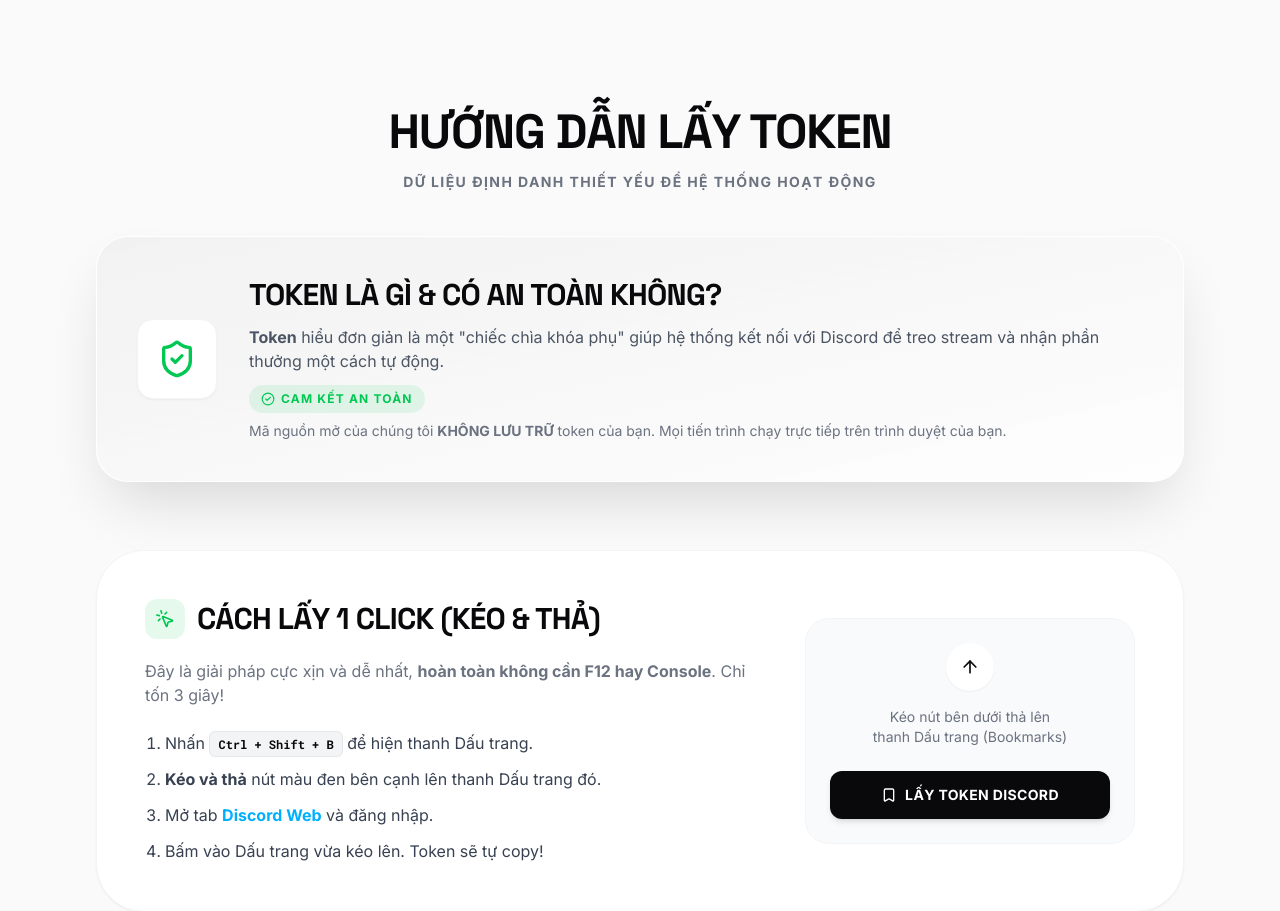
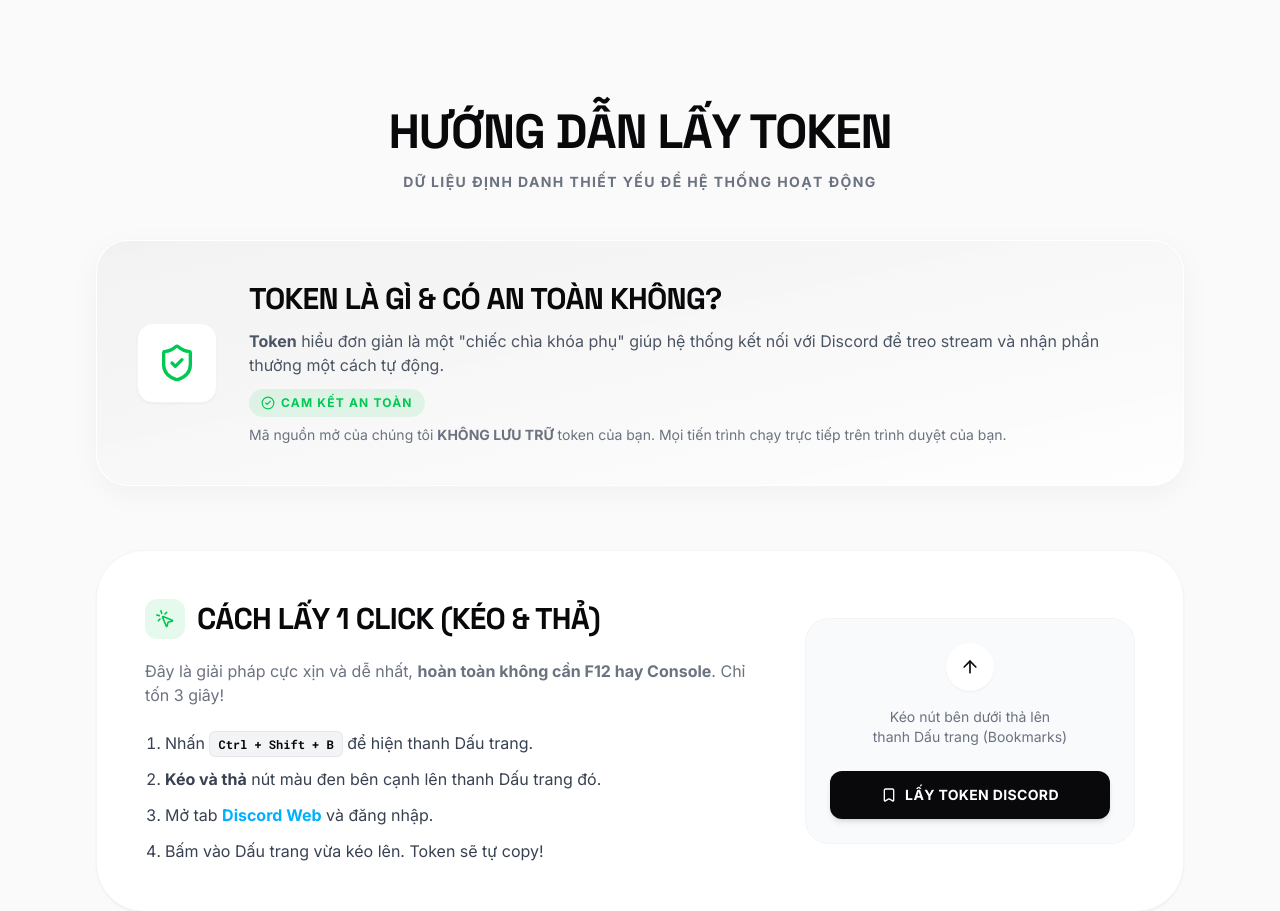
Before and after one commit to tanbaycu/discord-quest-web, a Flask app: page / in a window 1280 px wide, with the pointer over the restyled element. Shown: the part 856-1767 px from the top of the page. Run offline with Flask 3, Linux system fonts and the light colour scheme; some libraries are stand-ins or nearby versions.

Commit message:
style(ui): Remove jump hover effect on glass-panel cards

```diff
--- a/templates/index.html
+++ b/templates/index.html
@@ -87,10 +87,6 @@
             box-shadow: 0 20px 40px -10px rgba(0, 0, 0, 0.1), inset 0 1px 0 rgba(255,255,255,1);
             border-radius: 2rem;
             transition: all 0.4s cubic-bezier(0.16, 1, 0.3, 1);
-        }
-        .glass-panel:hover {
-            box-shadow: 0 30px 60px -15px rgba(0, 0, 0, 0.15), inset 0 1px 0 rgba(255,255,255,1);
-            transform: translateY(-4px);
         }
 
         .editorial-text {
```
